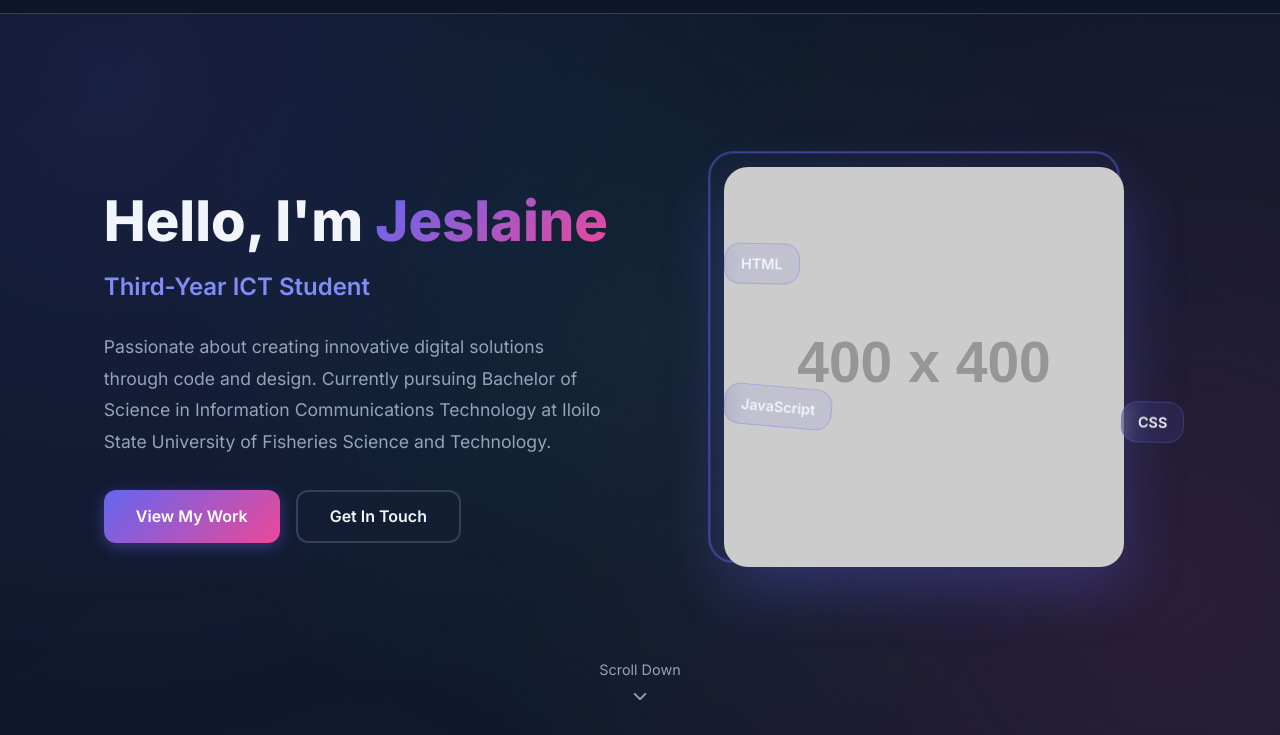
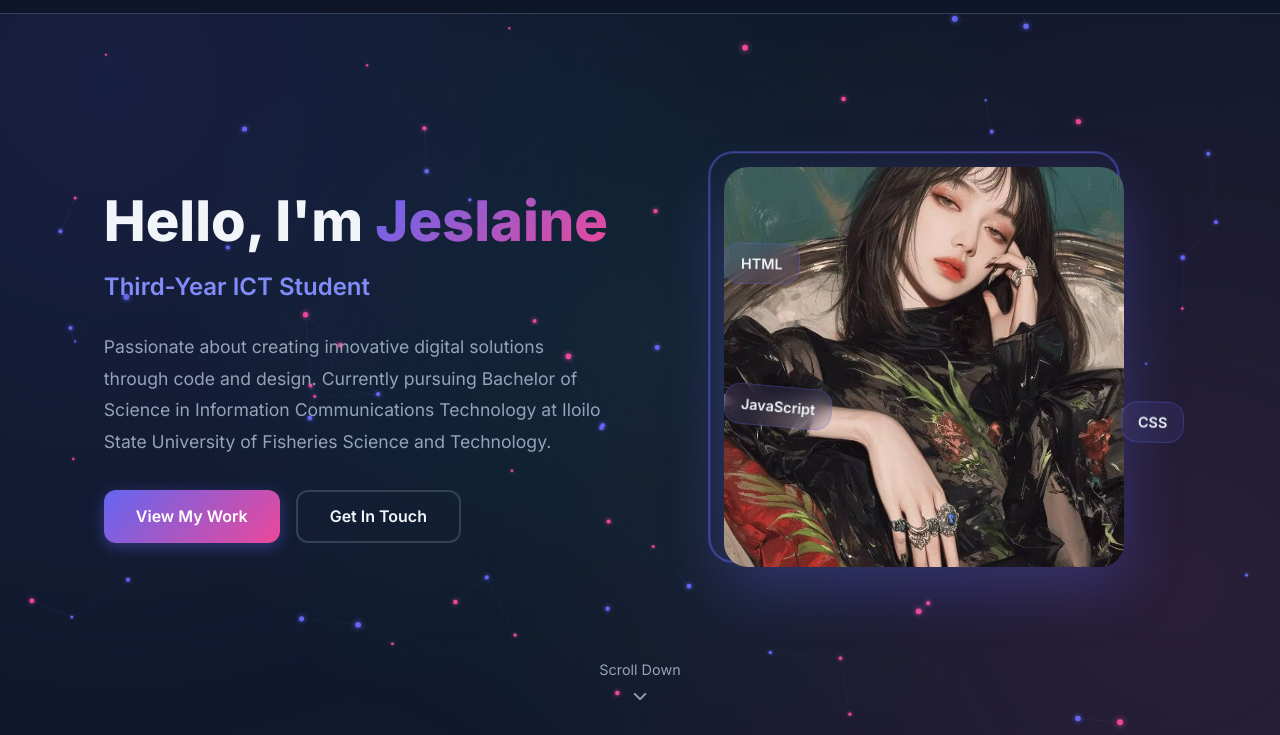
Before and after one commit to jeslaineanecita-source/portfolio, a website: page index.html in a window 1280 px wide. Shown: the part 65-800 px from the top of the page. Drawn offline with Linux system fonts and the light colour scheme; placeholder pictures from the web are drawn by us.

Commit message:
feat: add interactive hero background, profile image, and configure Vercel deployment

```diff
--- a/index.html
+++ b/index.html
@@ -1,13 +1,17 @@
 <!DOCTYPE html>
 <html lang="en">
+
 <head>
     <meta charset="UTF-8">
     <meta name="viewport" content="width=device-width, initial-scale=1.0">
     <title>Jeslaine Anecita | ICT Student Portfolio</title>
     <link rel="stylesheet" href="styles.css">
     <link rel="stylesheet" href="https://cdnjs.cloudflare.com/ajax/libs/font-awesome/6.0.0/css/all.min.css">
-    <link href="https://fonts.googleapis.com/css2?family=Inter:wght@300;400;500;600;700;800&family=JetBrains+Mono:wght@400;500&display=swap" rel="stylesheet">
+    <link
+        href="https://fonts.googleapis.com/css2?family=Inter:wght@300;400;500;600;700;800&family=JetBrains+Mono:wght@400;500&display=swap"
+        rel="stylesheet">
 </head>
+
 <body>
     <header class="header">
         <nav class="nav-container">
@@ -32,6 +36,7 @@
 
     <main>
         <section id="home" class="hero-section">
+            <canvas id="hero-canvas"></canvas>
             <div class="hero-content">
                 <div class="hero-text">
                     <h1 class="hero-title">Hello, I'm <span class="highlight">Jeslaine</span></h1>
@@ -48,7 +53,7 @@
                 </div>
                 <div class="hero-image">
                     <div class="image-container">
-                        <img src="https://via.placeholder.com/400x400" alt="Jeslaine Anecita" class="profile-image">
+                        <img src="profile.jpg" alt="Jeslaine Anecita" class="profile-image">
                         <div class="image-decoration"></div>
                         <div class="floating-elements">
                             <div class="float-element html">HTML</div>
@@ -73,11 +78,16 @@
                 <div class="about-text">
                     <h3>Who I Am</h3>
                     <p>
-                        I'm Jeslaine Anecita, a dedicated third-year ICT student at Iloilo State University of Fisheries Science and Technology.
-                        My journey in technology started with a curiosity for how digital systems work, and it has evolved into a passion for creating meaningful solutions through code and design.
+                        I'm Jeslaine Anecita, a dedicated third-year ICT student at Iloilo State University of Fisheries
+                        Science and Technology.
+                        My journey in technology started with a curiosity for how digital systems work, and it has
+                        evolved into a passion for creating meaningful solutions through code and design.
                     </p>
                     <p>
-                        I believe in the power of technology to transform ideas into reality. My academic background in Information Communications Technology has equipped me with strong foundations in programming, web development, and digital innovation. I'm constantly learning and exploring new technologies to enhance my skills.
+                        I believe in the power of technology to transform ideas into reality. My academic background in
+                        Information Communications Technology has equipped me with strong foundations in programming,
+                        web development, and digital innovation. I'm constantly learning and exploring new technologies
+                        to enhance my skills.
                     </p>
                     <div class="personal-details">
                         <div class="detail-item">
@@ -100,7 +110,7 @@
                 </div>
                 <div class="about-image">
                     <div class="image-frame">
-                        <img src="https://via.placeholder.com/500x600" alt="About Jeslaine">
+                        <img src="profile.jpg" alt="About Jeslaine">
                     </div>
                 </div>
             </div>
@@ -349,7 +359,8 @@
                     <div class="project-content">
                         <h3 class="project-title">Insight Analytics</h3>
                         <p class="project-description">
-                            Interactive data visualization dashboard for business analytics with real-time data processing,
+                            Interactive data visualization dashboard for business analytics with real-time data
+                            processing,
                             customizable reports, and predictive insights.
                         </p>
                         <div class="project-tags">
@@ -407,7 +418,8 @@
                         <div class="timeline-content">
                             <div class="timeline-date">2024 - Present</div>
                             <h3 class="timeline-title">Third Year ICT Student</h3>
-                            <h4 class="timeline-subtitle">Iloilo State University of Fisheries Science and Technology</h4>
+                            <h4 class="timeline-subtitle">Iloilo State University of Fisheries Science and Technology
+                            </h4>
                             <p class="timeline-description">
                                 Currently in my third year of ICT studies, focusing on advanced web development,
                                 software engineering, and database systems. Active member of the university's
@@ -536,11 +548,13 @@
                         </div>
                         <div class="form-group">
                             <label for="subject">Subject</label>
-                            <input type="text" id="subject" name="subject" placeholder="Subject of your message" required>
+                            <input type="text" id="subject" name="subject" placeholder="Subject of your message"
+                                required>
                         </div>
                         <div class="form-group">
                             <label for="message">Message</label>
-                            <textarea id="message" name="message" placeholder="Write your message here..." required></textarea>
+                            <textarea id="message" name="message" placeholder="Write your message here..."
+                                required></textarea>
                         </div>
                         <button type="submit" class="submit-btn">
                             <span>Send Message</span>
@@ -571,4 +585,5 @@
 
     <script src="script.js"></script>
 </body>
+
 </html>
--- a/package.json
+++ b/package.json
@@ -23,12 +23,12 @@
   "license": "MIT",
   "repository": {
     "type": "git",
-    "url": "https://github.com/jeslaineanecita/portfolio.git"
+    "url": "https://github.com/jeslaineanecita-source/portfolio.git"
   },
   "bugs": {
-    "url": "https://github.com/jeslaineanecita/portfolio/issues"
+    "url": "https://github.com/jeslaineanecita-source/portfolio/issues"
   },
-  "homepage": "https://jeslaineanecita.github.io/portfolio",
+  "homepage": "https://jeslaineanecita-source.github.io/portfolio",
   "devDependencies": {
     "live-server": "^1.2.1"
   },
--- a/script.js
+++ b/script.js
@@ -240,3 +240,148 @@ style.textContent = `
 }
 `;
 document.head.appendChild(style);
+
+// Hero Section Canvas Animated Particle System
+document.addEventListener('DOMContentLoaded', () => {
+    const canvas = document.getElementById('hero-canvas');
+    if (!canvas) return;
+
+    const ctx = canvas.getContext('2d');
+    const heroSection = document.getElementById('home');
+
+    let width = (canvas.width = heroSection.offsetWidth);
+    let height = (canvas.height = heroSection.offsetHeight);
+
+    const particles = [];
+    const particleCount = 80;
+    const connectionDistance = 120;
+    const mouse = { x: null, y: null, radius: 150 };
+
+    class Particle {
+        constructor() {
+            this.x = Math.random() * width;
+            this.y = Math.random() * height;
+            this.vx = (Math.random() - 0.5) * 0.8;
+            this.vy = (Math.random() - 0.5) * 0.8;
+            this.baseRadius = Math.random() * 2 + 1;
+            this.radius = this.baseRadius;
+            this.color = Math.random() > 0.5 ? '#6366f1' : '#ec4899'; // Indigo or Pink
+        }
+
+        update() {
+            // Move particle
+            this.x += this.vx;
+            this.y += this.vy;
+
+            // Bounce off boundaries
+            if (this.x < 0 || this.x > width) this.vx *= -1;
+            if (this.y < 0 || this.y > height) this.vy *= -1;
+
+            // Constrain particles to boundaries
+            if (this.x < 0) this.x = 0;
+            if (this.x > width) this.x = width;
+            if (this.y < 0) this.y = 0;
+            if (this.y > height) this.y = height;
+
+            // Mouse interaction (pull/react)
+            if (mouse.x !== null && mouse.y !== null) {
+                const dx = mouse.x - this.x;
+                const dy = mouse.y - this.y;
+                const dist = Math.hypot(dx, dy);
+
+                if (dist < mouse.radius) {
+                    const force = (mouse.radius - dist) / mouse.radius;
+                    // Attract particles gently towards the mouse
+                    this.x += (dx / dist) * force * 1.2;
+                    this.y += (dy / dist) * force * 1.2;
+                    this.radius = this.baseRadius + force * 2;
+                } else {
+                    this.radius = this.baseRadius;
+                }
+            } else {
+                this.radius = this.baseRadius;
+            }
+        }
+
+        draw() {
+            ctx.beginPath();
+            ctx.arc(this.x, this.y, this.radius, 0, Math.PI * 2);
+            ctx.fillStyle = this.color;
+            ctx.shadowBlur = this.radius * 2;
+            ctx.shadowColor = this.color;
+            ctx.fill();
+            ctx.shadowBlur = 0; // Reset shadow for lines
+        }
+    }
+
+    // Initialize particles
+    for (let i = 0; i < particleCount; i++) {
+        particles.push(new Particle());
+    }
+
+    // Event listeners
+    window.addEventListener('resize', () => {
+        width = canvas.width = heroSection.offsetWidth;
+        height = canvas.height = heroSection.offsetHeight;
+    });
+
+    heroSection.addEventListener('mousemove', (e) => {
+        const rect = heroSection.getBoundingClientRect();
+        mouse.x = e.clientX - rect.left;
+        mouse.y = e.clientY - rect.top;
+    });
+
+    heroSection.addEventListener('mouseleave', () => {
+        mouse.x = null;
+        mouse.y = null;
+    });
+
+    // Animation Loop
+    function animate() {
+        ctx.clearRect(0, 0, width, height);
+
+        // Draw connections
+        for (let i = 0; i < particles.length; i++) {
+            particles[i].update();
+            particles[i].draw();
+
+            // Check distance to other particles
+            for (let j = i + 1; j < particles.length; j++) {
+                const dx = particles[i].x - particles[j].x;
+                const dy = particles[i].y - particles[j].y;
+                const dist = Math.hypot(dx, dy);
+
+                if (dist < connectionDistance) {
+                    const alpha = (connectionDistance - dist) / connectionDistance * 0.15;
+                    ctx.strokeStyle = `rgba(129, 140, 248, ${alpha})`;
+                    ctx.lineWidth = 0.8;
+                    ctx.beginPath();
+                    ctx.moveTo(particles[i].x, particles[i].y);
+                    ctx.lineTo(particles[j].x, particles[j].y);
+                    ctx.stroke();
+                }
+            }
+
+            // Connection to mouse
+            if (mouse.x !== null && mouse.y !== null) {
+                const dx = particles[i].x - mouse.x;
+                const dy = particles[i].y - mouse.y;
+                const dist = Math.hypot(dx, dy);
+
+                if (dist < mouse.radius) {
+                    const alpha = (mouse.radius - dist) / mouse.radius * 0.25;
+                    ctx.strokeStyle = `rgba(236, 72, 153, ${alpha})`; // Pink glow connecting to mouse
+                    ctx.lineWidth = 1.2;
+                    ctx.beginPath();
+                    ctx.moveTo(particles[i].x, particles[i].y);
+                    ctx.lineTo(mouse.x, mouse.y);
+                    ctx.stroke();
+                }
+            }
+        }
+
+        requestAnimationFrame(animate);
+    }
+
+    animate();
+});
--- a/styles.css
+++ b/styles.css
@@ -197,6 +197,16 @@ body::before {
     overflow: hidden;
 }
 
+#hero-canvas {
+    position: absolute;
+    top: 0;
+    left: 0;
+    width: 100%;
+    height: 100%;
+    pointer-events: none;
+    z-index: 1;
+}
+
 .hero-content {
     display: grid;
     grid-template-columns: 1fr 1fr;
@@ -204,6 +214,8 @@ body::before {
     align-items: center;
     max-width: 1400px;
     margin: 0 auto;
+    position: relative;
+    z-index: 2;
 }
 
 .hero-text {
@@ -403,6 +415,7 @@ body::before {
     font-size: 0.9rem;
     cursor: pointer;
     transition: all var(--transition-normal);
+    z-index: 2;
 }
 
 .scroll-indicator:hover {
```
Also changed, not shown: profile.jpg (added), vercel.json (added).
